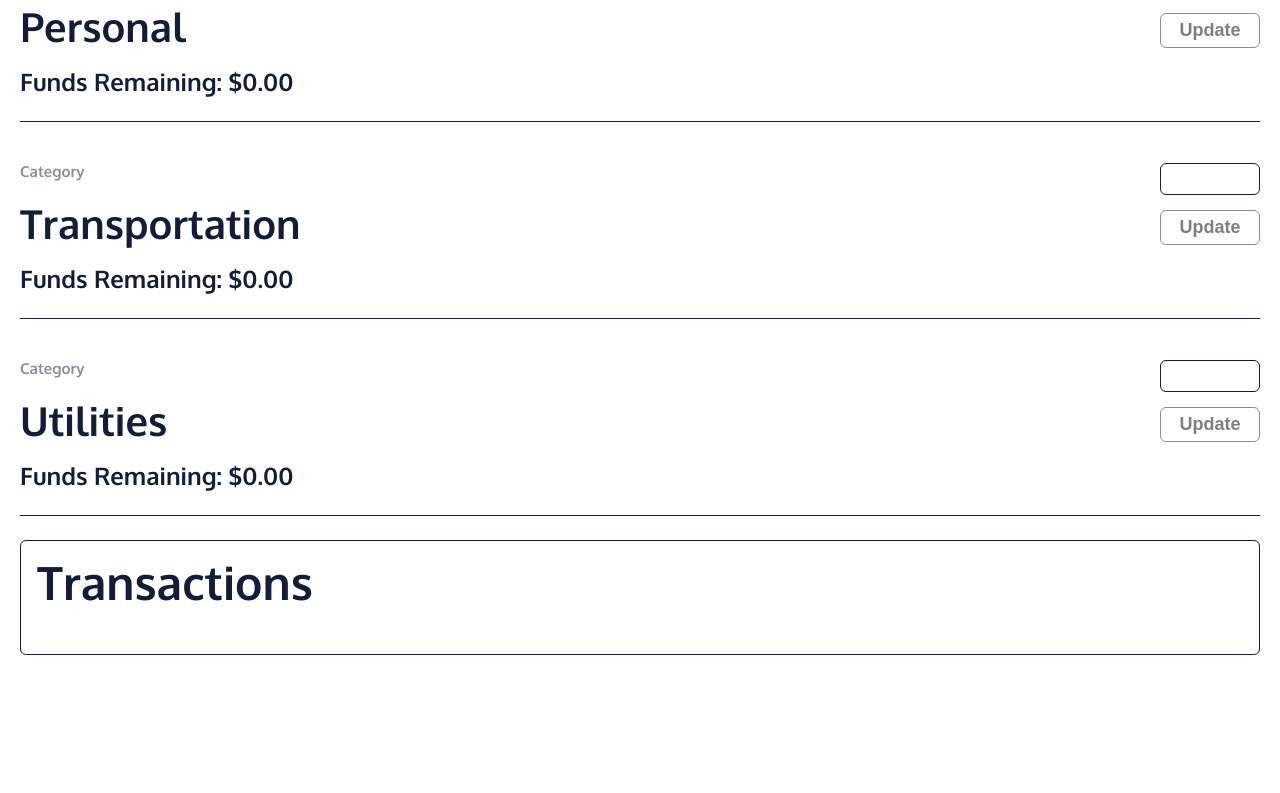
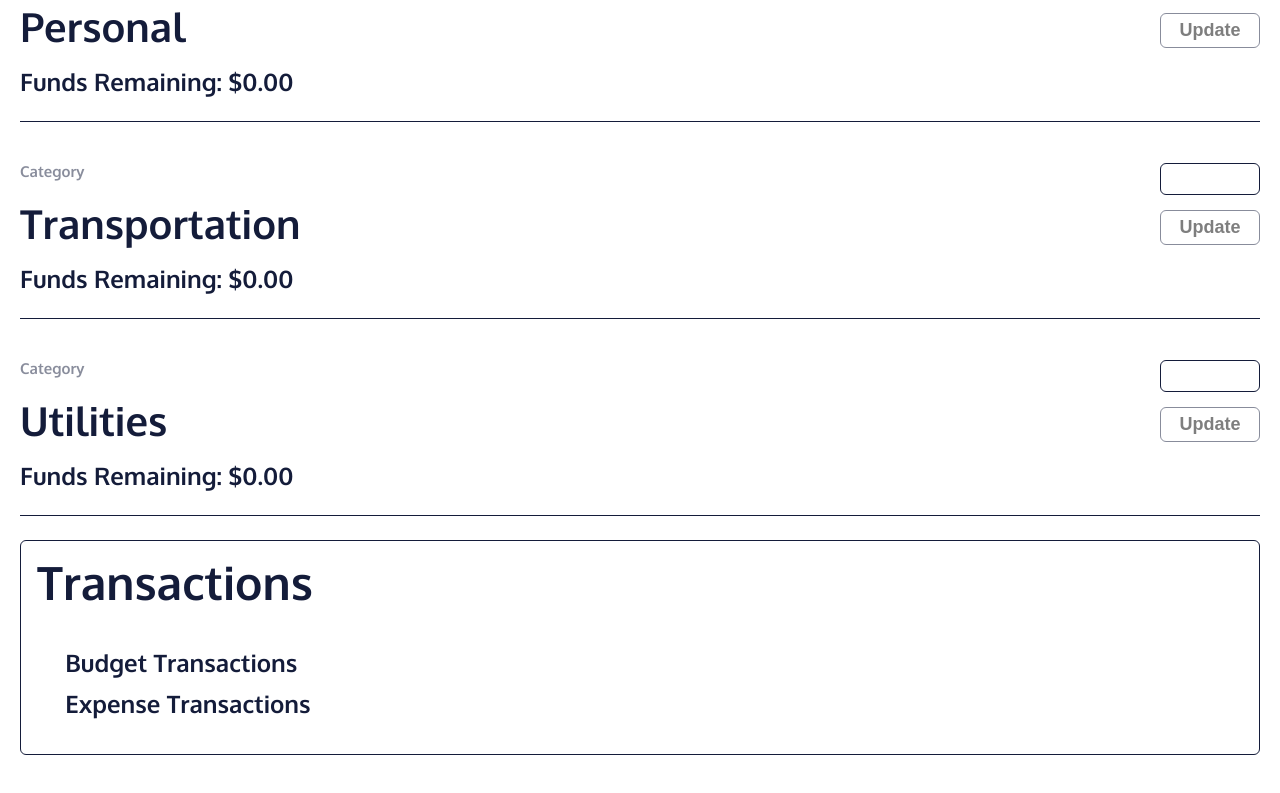
Before and after one commit to E-D-Richard/budget-tracker-webbapp, a React (Create React App) app: page / in a window 1280 px wide. Shown: the part 1365-2158 px from the top of the page. Built offline with nearby package versions, Linux system fonts and the light colour scheme.

Commit message:
add basic styles to transRecords

```diff
--- a/src/components/body/transactions/TransactionList.js
+++ b/src/components/body/transactions/TransactionList.js
@@ -1,25 +1,33 @@
-import React, { useRef } from "react";
-import TransDescription from "./transaction/TransDescription.js";
-import TransAmount from "./transaction/TransAmount.js";
-import TransNote from "./transaction/TransNote.js";
-import TransDeleteButton from "./transaction/TransDeleteButton.js";
-import TransHeader from "./transaction/TransHeader.js";
-import TransPrevBudgetTotal from "./transaction/TransPrevBudgetTotal.js";
-import TransCurrentBudgetTotal from "./transaction/TransCurrentBudgetTotal.js";
-import TransExpensesTotal from "./transaction/TransExpensesTotal.js";
-import Transaction from "./transaction/Transaction.js";
+import Transaction from "./transaction/Transaction";
 
 const TransactionList = ({ expenseTransactions, budgetTransactions }) => {
+  const includeMarginBottom = (transactions) => {
+    return transactions.length > 0;
+  }
   return (
     <section className={`transaction-list-section`}>
       <h2>Transactions</h2>
-      <table className="budget transaction-list">
-        <tbody>
-          {budgetTransactions.map((transaction) => (<Transaction transaction={transaction} key={transaction.id} />)
 
-          )}
-        </tbody>
-      </table>
+      <div className={`budget transaction-list-container ${budgetTransactions.length > 0 ? "margin-bottom" : ""}`}>
+        <h3 className="budget">Budget Transactions</h3>
+        <table className="budget transaction-list">
+          <tbody>
+            {budgetTransactions.map((transaction) => (
+              <Transaction transaction={transaction} key={transaction.id} />
+            ))}
+          </tbody>
+        </table>
+      </div>
+      <div className={`expense transaction-list-container ${budgetTransactions.length > 0 ? "margin-bottom" : ""}`}>
+        <h3 className="expense">Expense Transactions</h3>
+        <table className="expense transaction-list">
+          <tbody>
+            {expenseTransactions.map((transaction) => (
+              <Transaction transaction={transaction} key={transaction.id} />
+            ))}
+          </tbody>
+        </table>
+      </div>
     </section>
 
     // <section className={`transaction-list-section`} >
--- a/src/features/transRecords/transRecords.css
+++ b/src/features/transRecords/transRecords.css
@@ -15,13 +15,21 @@
   font-weight: bold;
 }
 
-.transaction-list-section p,
-.transaction-list-section h6 {
-  margin: 0;
+.transaction-list-container {
+  margin: 0 2%;
 }
 
-.transaction-list-section h3 {
+.transaction-list-container.margin-bottom {
+  margin: 2% 2%;
+}
+
+.expense.transaction-list-container {
+  padding-bottom: 2rem;
+}
+
+.transaction-list-container h3 {
   font-size: clamp(16px, 3.5vw, 2.4rem);
+  padding: 0.4rem;
 }
 
 .transaction-list {
```
